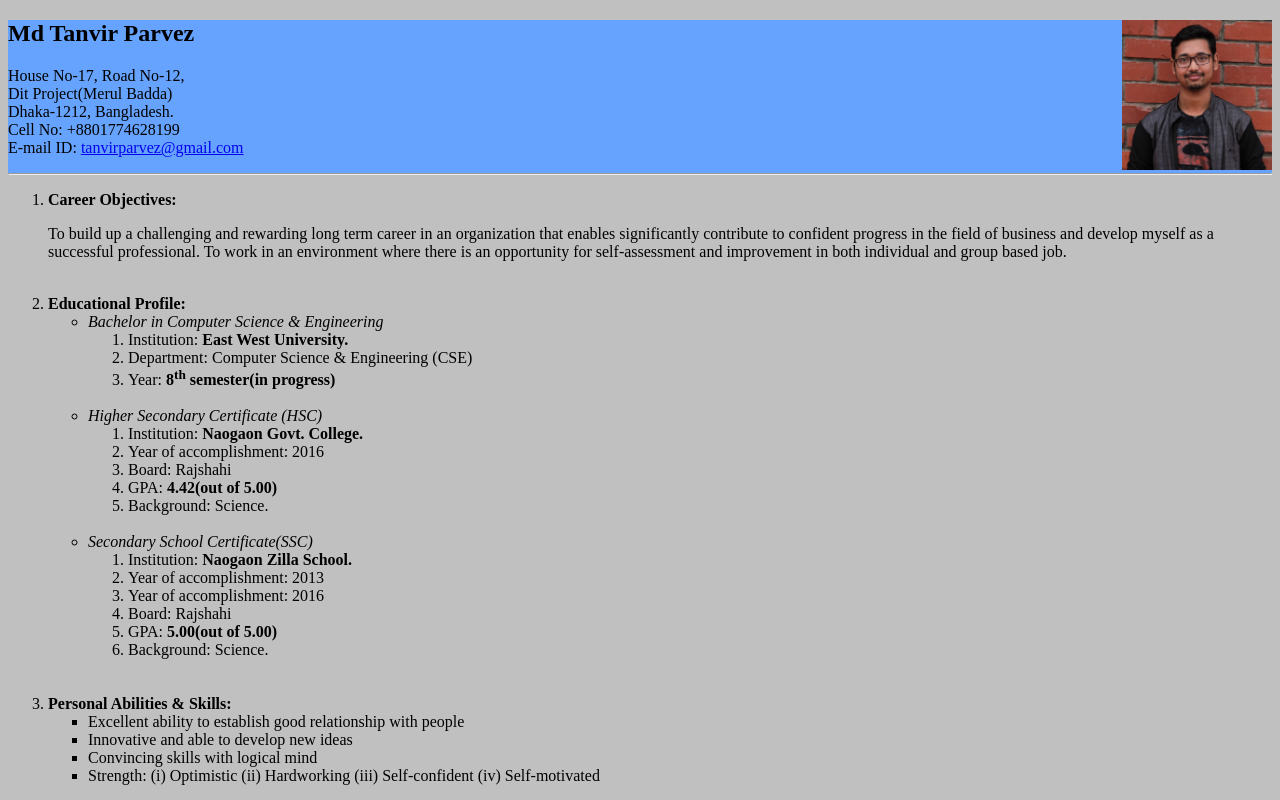
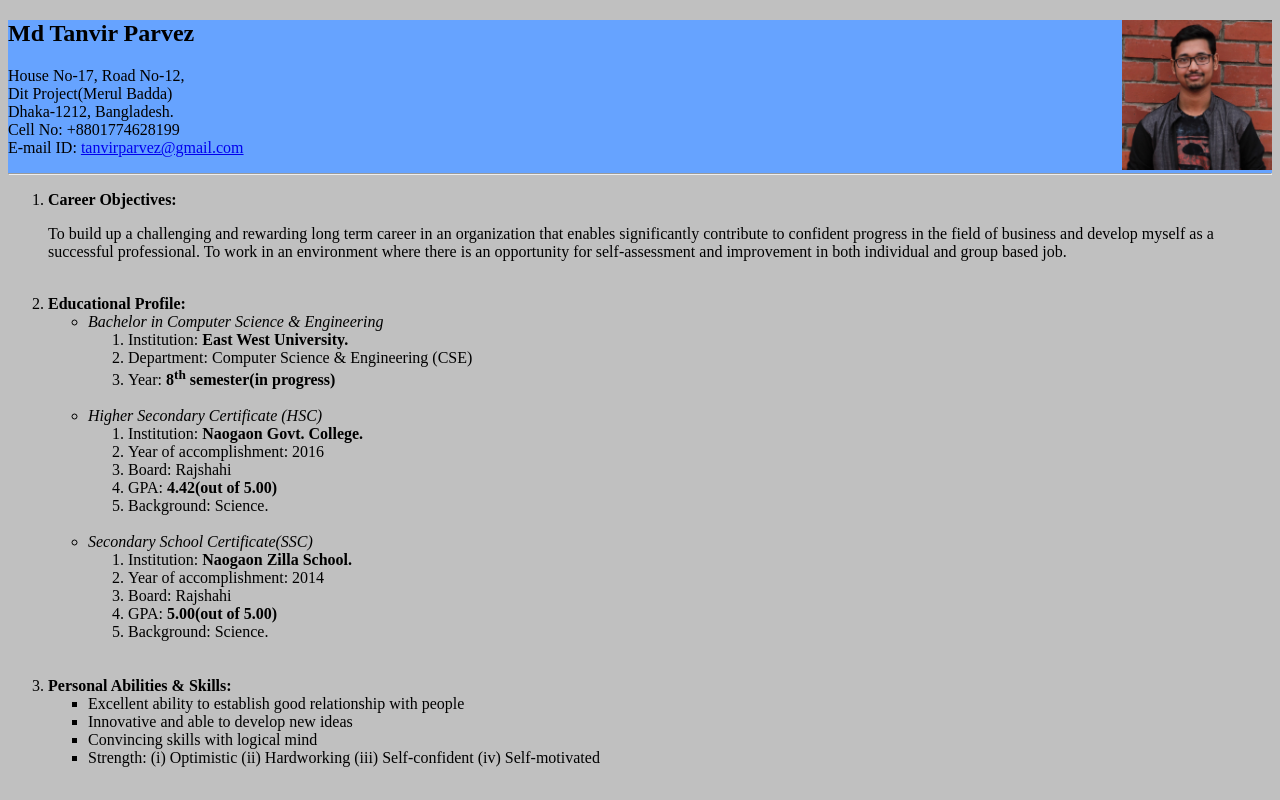
Before and after one commit to tanvir214/resume, a plain HTML site: page index.html in a window 1280 px wide. Shown: the top 800 px of the page. Drawn offline with Linux system fonts and the light colour scheme.

Commit message:
Update index.html

```diff
--- a/index.html
+++ b/index.html
@@ -55,8 +55,7 @@
 			<li><em>Secondary School Certificate(SSC)</em></li>
 			<ol type="circle">
 				<li>Institution: <b>Naogaon Zilla School.</b></li>
-				<li>Year of accomplishment: 2013</li>
-				<li>Year of accomplishment: 2016</li>
+				<li>Year of accomplishment: 2014</li>
 				<li>Board: Rajshahi</li>
 				<li>GPA:<b> 5.00(out of 5.00)</b></li>
 				<li>Background: Science.</li>
```
